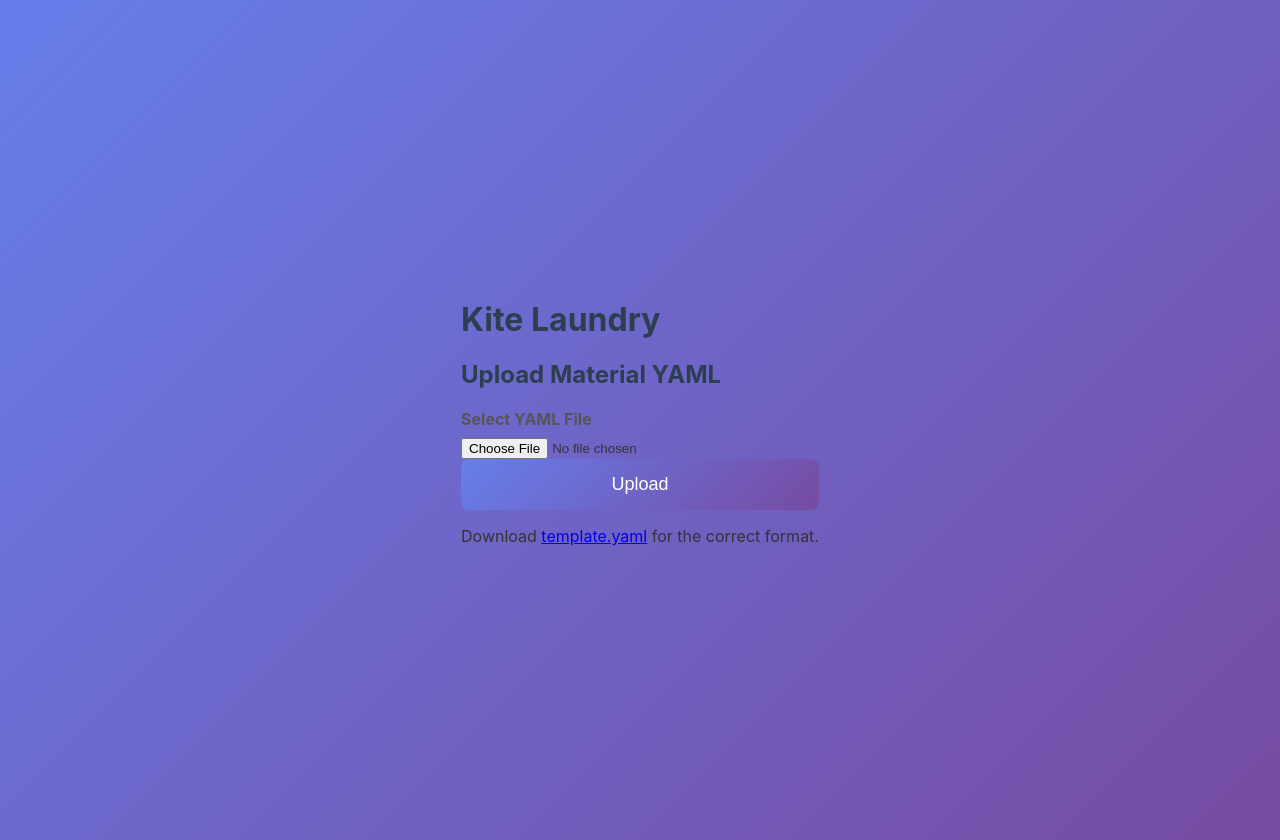
After one commit to edjuh/kite_laundry, a Flask app: page /upload in a window 1280 px wide. The commit adds this page. Run offline with Flask 3, Linux system fonts and the light colour scheme.

Commit message:
Fix metric/imperial filtering and add AI YAML upload

```diff
--- a/app.py
+++ b/app.py
@@ -34,7 +34,14 @@ def start():
 def select_form():
     if request.method == 'POST':
         session['form_type'] = request.form['form_type']
-        return render_template('configure.html', colors=colors['palette'], materials=materials['materials'])
+        units = session.get('units', 'metric')
+        material_subset = {}
+        for mat_type, mat_info in materials.get('materials', {}).items():
+            if mat_type == 'ripstop':
+                material_subset['ripstop'] = mat_info.get(units, {})
+            else:
+                material_subset[mat_type] = mat_info
+        return render_template('configure.html', colors=colors['palette'], materials=material_subset)
     return render_template('select.html', forms=['tail', 'drogue', 'windsock'])
 
 @app.route('/configure', methods=['GET', 'POST'])
@@ -67,7 +74,76 @@ def configure_form():
         c.drawString(100, 670, f"Colors: {', '.join(colors['palette'].get(c, {'name': 'Unknown'})['name'] for c in color_codes)}")
         c.save()
         return render_template('output.html', form_type=form_type, length=length, width=width, colors=[colors['palette'].get(c, {'name': 'Unknown'})['name'] for c in color_codes], material=material, units=units, svg_file=svg_file, pdf_file=pdf_file, tools=tools)
-    return render_template('configure.html', colors=colors['palette'], materials=materials['materials'])
+    units = session.get('units', 'metric')
+    material_subset = {}
+    for mat_type, mat_info in materials.get('materials', {}).items():
+        if mat_type == 'ripstop':
+            material_subset['ripstop'] = mat_info.get(units, {})
+        else:
+            material_subset[mat_type] = mat_info
+    return render_template('configure.html', colors=colors['palette'], materials=material_subset)
+
+@app.route('/upload', methods=['GET', 'POST'])
+def upload_yaml():
+    if request.method == 'POST':
+        file = request.files.get('yaml_file')
+        if file and file.filename.endswith('.yaml'):
+            try:
+                new_material = yaml.safe_load(file)
+                if validate_yaml(new_material):
+                    merge_yaml(new_material)
+                    return render_template('upload.html', message="Material added successfully!")
+                else:
+                    return render_template('upload.html', error="Invalid YAML structure")
+            except Exception as e:
+                return render_template('upload.html', error=f"Error processing YAML: {str(e)}")
+        return render_template('upload.html', error="Please upload a valid YAML file")
+    return render_template('upload.html')
+
+def validate_yaml(data):
+    template_keys = {'type', 'manufacturer', 'supplier', 'eco'}
+    manufacturer_keys = {'name', 'product', 'type', 'weight', 'properties'}
+    supplier_keys = {'name', 'price', 'colors', 'link'}
+    if not isinstance(data, dict) or 'material_template' not in data:
+        return False
+    mat = data['material_template']
+    if not all(key in mat for key in template_keys):
+        return False
+    if not all(key in mat['manufacturer'] for key in manufacturer_keys):
+        return False
+    if not all(key in mat['supplier'] for key in supplier_keys):
+        return False
+    return True
+
+def merge_yaml(new_material):
+    mat = new_material['material_template']
+    type_key = mat['type']
+    with open('projects/resources/materials.yaml', 'r') as f:
+        current_materials = yaml.safe_load(f) or {'materials': {}}
+    units = session.get('units', 'metric')
+    if type_key == 'ripstop':
+        current_materials['materials'].setdefault('ripstop', {}).setdefault(units, {}).update({
+            mat['supplier']['name'].lower().replace(' ', '_'): {
+                'manufacturer': mat['manufacturer']['name'],
+                'product': mat['manufacturer']['product'],
+                'type': mat['manufacturer']['type'],
+                'weight': mat['manufacturer']['weight'],
+                'properties': mat['manufacturer']['properties'],
+                'price': mat['supplier']['price'],
+                'colors': mat['supplier']['colors']
+            }
+        })
+    else:
+        current_materials['materials'][type_key] = {
+            'supplier': mat['supplier']['name'],
+            'type': mat['manufacturer']['type'],
+            'weight': mat['manufacturer']['weight'],
+            'properties': mat['manufacturer']['properties'],
+            'price': mat['supplier']['price'],
+            'colors': mat['supplier']['colors']
+        }
+    with open('projects/resources/materials.yaml', 'w') as f:
+        yaml.safe_dump(current_materials, f)
 
 if __name__ == '__main__':
     os.makedirs('output', exist_ok=True)
--- /dev/null
+++ b/static/css/style.css
@@ -0,0 +1,108 @@
+body {
+    font-family: -apple-system, BlinkMacSystemFont, "Segoe UI", Roboto, "Helvetica Neue", Arial, sans-serif;
+    margin: 20px;
+    background: linear-gradient(135deg, #667eea 0%, #764ba2 100%);
+    color: #333;
+    display: flex;
+    flex-direction: column;
+    align-items: center;
+    justify-content: center;
+    min-height: 100vh;
+}
+header {
+    background: #3498db;
+    color: white;
+    padding: 10px;
+    border-radius: 10px;
+}
+nav a {
+    color: white;
+    margin-right: 10px;
+    text-decoration: none;
+}
+nav a:hover {
+    text-decoration: underline;
+}
+h1, h2 {
+    color: #2c3e50;
+}
+section {
+    margin: 1rem 0;
+    padding: 1rem;
+    background: white;
+    border-radius: 0.5rem;
+    box-shadow: 0 2px 4px rgba(0,0,0,0.1);
+}
+img, svg, iframe {
+    max-width: 100%;
+    height: auto;
+    display: block;
+    margin: 0 auto;
+}
+.form-group {
+    margin-bottom: 20px;
+}
+label {
+    display: block;
+    font-weight: bold;
+    margin-bottom: 8px;
+    color: #555;
+}
+input[type="text"], input[type="number"], select {
+    width: 100%;
+    padding: 12px;
+    border: 2px solid #ddd;
+    border-radius: 8px;
+    font-size: 16px;
+    transition: border-color 0.3s;
+}
+input:focus, select:focus {
+    outline: none;
+    border-color: #667eea;
+}
+.color-palette {
+    display: grid;
+    grid-template-columns: repeat(auto-fill, minmax(100px, 1fr));
+    gap: 10px;
+    margin-top: 10px;
+}
+.color-option {
+    position: relative;
+    cursor: pointer;
+}
+.color-option input[type="checkbox"] {
+    position: absolute;
+    opacity: 0;
+}
+.color-swatch {
+    width: 100%;
+    height: 60px;
+    border-radius: 8px;
+    border: 3px solid transparent;
+    transition: all 0.3s;
+    display: flex;
+    align-items: center;
+    justify-content: center;
+    font-size: 11px;
+    color: white;
+    text-shadow: 1px 1px 2px rgba(0,0,0,0.5);
+}
+.color-option input[type="checkbox"]:checked + .color-swatch {
+    border-color: #333;
+    transform: scale(1.05);
+    box-shadow: 0 4px 12px rgba(0,0,0,0.3);
+}
+button {
+    background: linear-gradient(135deg, #667eea 0%, #764ba2 100%);
+    color: white;
+    border: none;
+    padding: 15px 40px;
+    font-size: 18px;
+    border-radius: 8px;
+    cursor: pointer;
+    width: 100%;
+    transition: transform 0.2s;
+}
+button:hover {
+    transform: scale(1.05);
+}
--- /dev/null
+++ b/templates/upload.html
@@ -0,0 +1,27 @@
+<!DOCTYPE html>
+<html>
+<head>
+    <title>Upload Material</title>
+    <link href="/static/css/style.css" rel="stylesheet">
+</head>
+<body>
+    <div class="container mt-5">
+        <h1>Kite Laundry</h1>
+        <h2>Upload Material YAML</h2>
+        {% if error %}
+        <p class="text-danger">{{ error }}</p>
+        {% endif %}
+        {% if message %}
+        <p class="text-success">{{ message }}</p>
+        {% endif %}
+        <form action="/upload" method="post" enctype="multipart/form-data">
+            <div class="mb-3">
+                <label for="yaml_file" class="form-label">Select YAML File</label>
+                <input type="file" class="form-control" id="yaml_file" name="yaml_file" accept=".yaml,.yml" required>
+            </div>
+            <button type="submit" class="btn btn-primary">Upload</button>
+        </form>
+        <p>Download <a href="/static/template.yaml" download>template.yaml</a> for the correct format.</p>
+    </div>
+</body>
+</html>
```
Also changed, not shown: static/js/main.js (added, +35 -0 lines), static/js/pattern_visualizer.js (added, +81 -0 lines), static/template.yaml (added, +14 -0 lines), templates/configure.html (+12 -11 lines).
